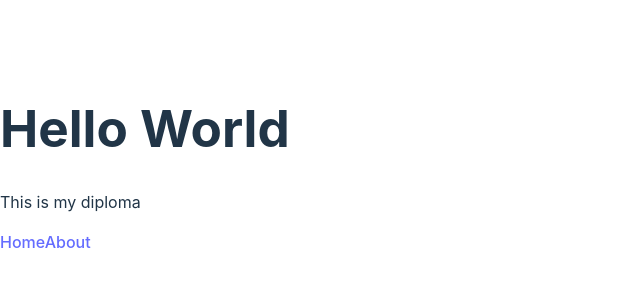
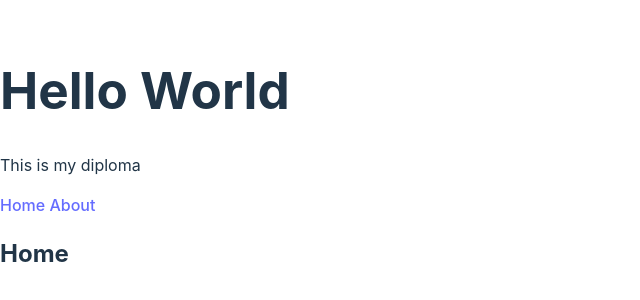
Before and after one commit to edigeevaaika/diploma, a React (Vite) app: page / in a window 1280 px wide. Shown: the part 240-540 px from the top of the page, without its empty margins (0-640 px from the left). Built offline with nearby package versions, Linux system fonts and the light colour scheme.

Commit message:
Add basic Route path

```diff
--- a/src/App.jsx
+++ b/src/App.jsx
@@ -1,4 +1,4 @@
-import { NavLink } from "react-router-dom";
+import { NavLink, Route, Routes } from "react-router-dom";
 
 export default function App(){
   return (
@@ -7,9 +7,16 @@ export default function App(){
       <p>This is my diploma</p>
 
       <nav>
-        <NavLink to="/">Home</NavLink>
-        <NavLink to="/about">About</NavLink>
+        <NavLink to="/"> Home </NavLink>
+        <NavLink to="/about"> About </NavLink>
       </nav>
+
+      <main>
+        <Routes>
+         <Route path="/" element={<h2>Home </h2>} exact />
+         <Route path="/about" element={<h2> About</h2>} />
+        </Routes>
+      </main>
     </div>
 
   );
```
